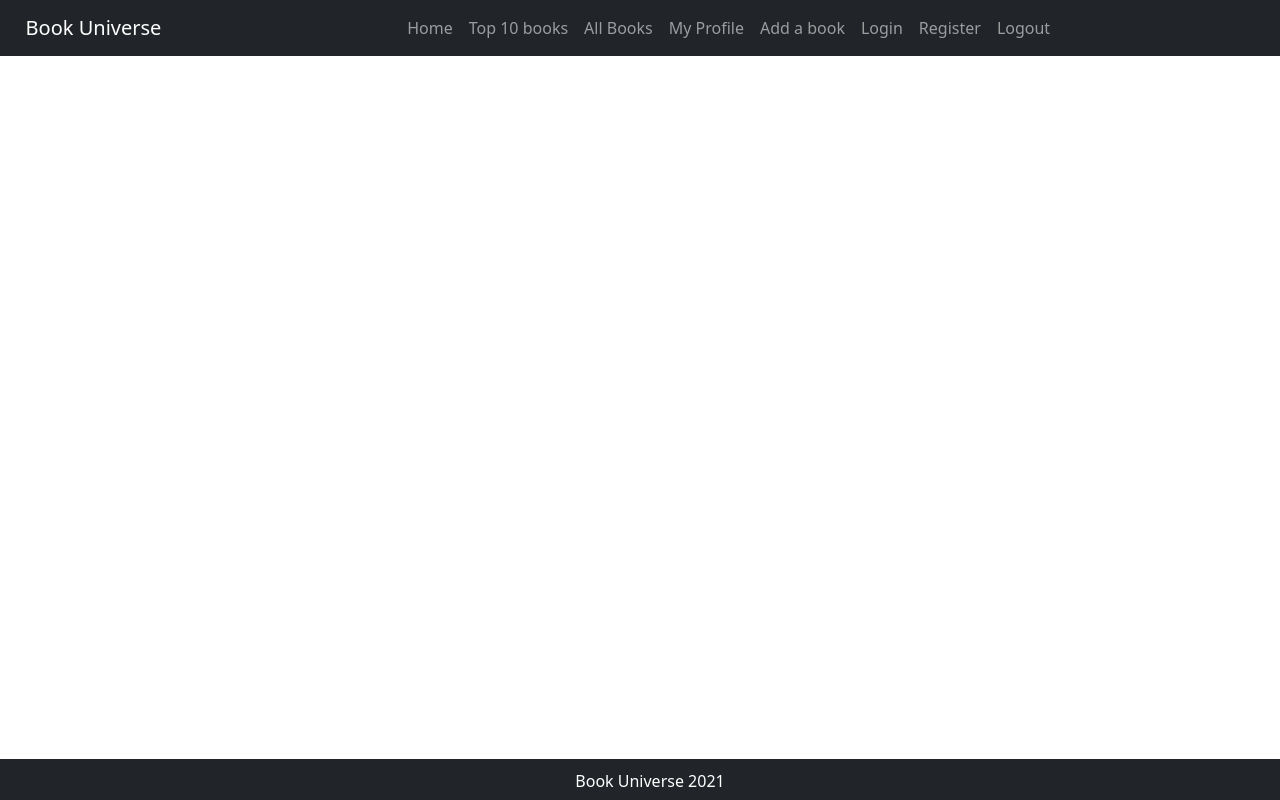
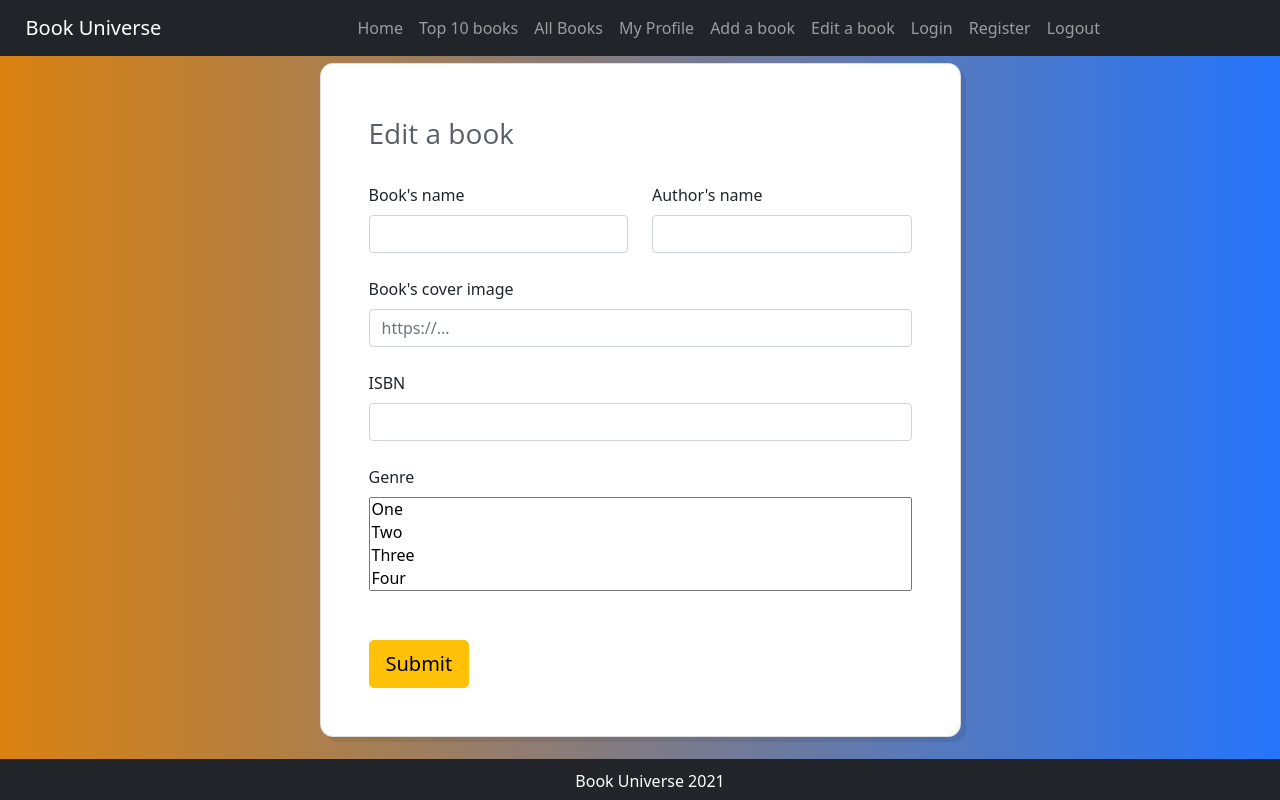
Before and after one commit to lucroselen/book-universe, a React (Create React App) app: page /edit in a window 1280 px wide. Built offline with nearby package versions, Linux system fonts and the light colour scheme.

Commit message:
edit book page added

```diff
--- a/src/App.js
+++ b/src/App.js
@@ -8,6 +8,7 @@ import Register from "./components/Register/Register";
 import Profile from "./components/Profile/Profile";
 import Home from "./components/Home/Home";
 import AddBook from "./components/AddBook/AddBook";
+import EditBook from "./components/EditBook/EditBook";
 
 //import { useState, useEffect } from "react";
 
@@ -23,6 +24,7 @@ function App() {
             <Route path="/profile" element={<Profile />} />
             <Route path="/" element={<Home />} />
             <Route path="/add" element={<AddBook />} />
+            <Route path="/edit" element={<EditBook />} />
           </Routes>
         </main>
         <Footer />
--- /dev/null
+++ b/src/components/EditBook/EditBook.css
@@ -0,0 +1,37 @@
+.intro {
+  height: 100%;
+  overflow: auto;
+}
+
+#editBook {
+  width: 100%;
+  position: fixed;
+  /* fallback for old browsers */
+  background: #755333;
+
+  /* Chrome 10-25, Safari 5.1-6 */
+  background: -webkit-linear-gradient(
+    to right,
+    rgb(218, 130, 16),
+    rgba(37, 117, 252, 1)
+  );
+
+  /* W3C, IE 10+/ Edge, Firefox 16+, Chrome 26+, Opera 12+, Safari 7+ */
+  background: linear-gradient(
+    to right,
+    rgb(218, 130, 16),
+    rgba(37, 117, 252, 1)
+  );
+}
+
+/* Chrome, Safari, Edge, Opera */
+input::-webkit-outer-spin-button,
+input::-webkit-inner-spin-button {
+  -webkit-appearance: none;
+  margin: 0;
+}
+
+/* Firefox */
+input[type="number"] {
+  -moz-appearance: textfield;
+}
--- /dev/null
+++ b/src/components/EditBook/EditBook.js
@@ -0,0 +1,107 @@
+import "./EditBook.css";
+
+const EditBook = () => {
+  return (
+    <section id="editBook" className="intro">
+      <div className="mask d-flex align-items-center h-100">
+        <div className="container">
+          <div className="row justify-content-center">
+            <div className="col-12 col-lg-9 col-xl-7">
+              <div className="card">
+                <div className="card-body p-4 p-md-5">
+                  <h3 className="mb-4 pb-2">Edit a book</h3>
+                  <form action>
+                    <div className="row">
+                      <div className="col-md-6 mb-4">
+                        <div className="form-outline">
+                          <label className="form-label" htmlFor="bookName">
+                            Book's name
+                          </label>
+                          <input
+                            type="text"
+                            id="bookName"
+                            className="form-control"
+                          />
+                        </div>
+                      </div>
+                      <div className="col-md-6 mb-4">
+                        <div className="form-outline">
+                          <label className="form-label" htmlFor="authorName">
+                            Author's name
+                          </label>
+                          <input
+                            type="text"
+                            id="authorName"
+                            className="form-control"
+                          />
+                        </div>
+                      </div>
+                    </div>
+                    <div className="row">
+                      <div className="mb-4">
+                        <div className="form-outline">
+                          <label htmlFor="imgUrl" className="form-label">
+                            Book's cover image
+                          </label>
+                          <input
+                            type="text"
+                            className="form-control"
+                            id="imgUrl"
+                            placeholder="https://..."
+                          />
+                        </div>
+                      </div>
+                    </div>
+                    <div className="row">
+                      <div className=" mb-4">
+                        <div className="form-outline">
+                          <label className="form-label" htmlFor="isbn">
+                            ISBN
+                          </label>
+                          <input
+                            type="number"
+                            id="isbn"
+                            className="form-control"
+                          />
+                        </div>
+                      </div>
+                      <div className=" mb-4">
+                        <div className="form-outline">
+                          <label className="form-label" htmlFor="genre">
+                            Genre
+                          </label>
+                          <select className="select col-md-12" multiple>
+                            <option value="1">One</option>
+                            <option value="2">Two</option>
+                            <option value="3">Three</option>
+                            <option value="4">Four</option>
+                            <option value="5">Five</option>
+                            <option value="6">Six</option>
+                            <option value="7">Seven</option>
+                          </select>
+                        </div>
+                      </div>
+                    </div>
+                    <div className="row">
+                      <div className="col-12">
+                        <div className="mt-4">
+                          <input
+                            className="btn btn-warning btn-lg"
+                            type="submit"
+                            defaultValue="Submit"
+                          />
+                        </div>
+                      </div>
+                    </div>
+                  </form>
+                </div>
+              </div>
+            </div>
+          </div>
+        </div>
+      </div>
+    </section>
+  );
+};
+
+export default EditBook;
--- a/src/components/Header/Header.js
+++ b/src/components/Header/Header.js
@@ -35,6 +35,11 @@ const Header = () => {
               </Link>
             </li>
             <li className="nav-item">
+              <Link className="nav-link" to="/edit">
+                Edit a book
+              </Link>
+            </li>
+            <li className="nav-item">
               <Link className="nav-link" to="/login">
                 Login
               </Link>
```
